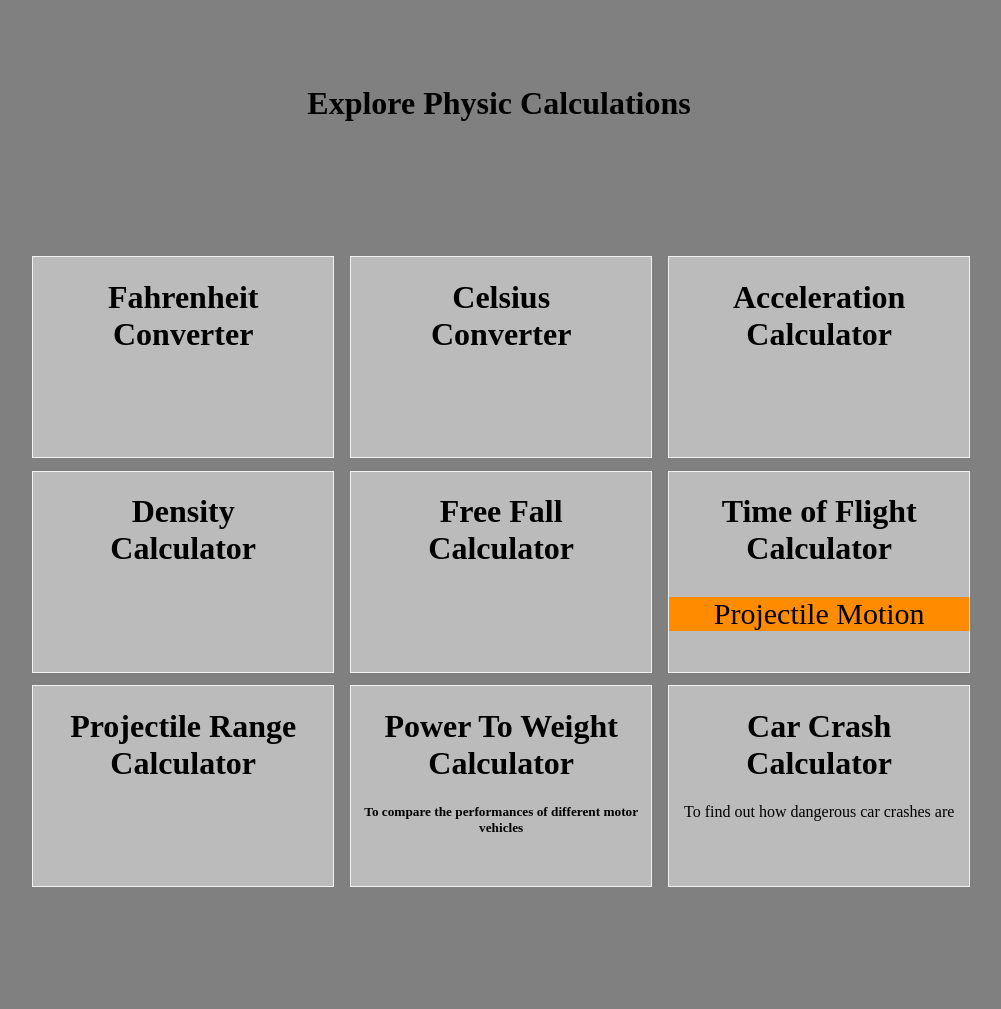
After one commit to svalenzuela1/flask-physics-calc, a Flask app: page / in a window 1280 px wide. The commit adds this page. Shown: the whole page, without its empty margins (141-1142 px from the left). Run offline with Flask 2, Linux system fonts and the light colour scheme.

Commit message:
adding home route

```diff
--- a/main.py
+++ b/main.py
@@ -1,6 +1,11 @@
 from flask import Flask, request, render_template
 
 app = Flask(__name__)
+
+@app.route('/', methods=['GET'])
+
+def home():
+    return render_template('home.html')
 
 
 @app.route('/celsius', methods=['GET', 'POST'])
--- a/static/style.css
+++ b/static/style.css
@@ -1,6 +1,77 @@
 html{
     background-color: grey;
 }
+
+
+/*Home HTML CSS*/
+.heading{
+    text-align: center;
+    padding-top: 5%;
+}
+.parent {
+    display: grid;
+    grid-template-columns: repeat(8, 1fr);
+    grid-template-rows: repeat(8, 1fr);
+    grid-column-gap: 8px;
+    grid-row-gap: 0px;
+}
+
+.div1 { grid-area: 2 / 2 / 4 / 4; padding:2%;}
+.div2 { grid-area: 2 / 4 / 4 / 6; padding:2%;}
+.div3 { grid-area: 2 / 6 / 4 / 8; padding:2%;}
+.div4 { grid-area: 4 / 2 / 6 / 4; padding:2%;}
+.div5 { grid-area: 4 / 4 / 6 / 6; padding:2%;}
+.div6 { grid-area: 4 / 6 / 6 / 8; padding:2%;}
+.div7 { grid-area: 6 / 2 / 8 / 4; padding:2%;}
+.div8 { grid-area: 6 / 4 / 8 / 6; padding:2%;}
+.div9 { grid-area: 6 / 6 / 8 / 8; padding:2%;}
+
+.flip-card {
+    background-color: transparent;
+    width: 300px;
+    height: 200px;
+    border: 1px solid #f1f1f1;
+    perspective: 1000px; /* Causes 3D effect */
+}
+
+/* This container is needed to position the front and back side */
+.flip-card-inner {
+    position: relative;
+    width: 100%;
+    height: 100%;
+    text-align: center;
+    transition: transform 0.8s;
+    transform-style: preserve-3d;
+}
+
+/* Do an horizontal flip when you move the mouse over the flip box container */
+.flip-card:hover .flip-card-inner {
+    transform: rotateY(180deg);
+}
+
+/* Position the front and back side */
+.flip-card-front, .flip-card-back {
+    position: absolute;
+    width: 100%;
+    height: 100%;
+    -webkit-backface-visibility: hidden; /* Safari */
+    backface-visibility: hidden;
+}
+
+/* Style the front side */
+.flip-card-front {
+    background-color: #bbb;
+    color: black;
+}
+
+/* Style the back side */
+.flip-card-back {
+    background-color: dodgerblue;
+    color: white;
+    transform: rotateY(180deg);
+}
+
+/*END OF HOME CSS*/
 a{
     text-decoration: none;
     color: darkorange;
--- /dev/null
+++ b/templates/home.html
@@ -0,0 +1,140 @@
+<!DOCTYPE html>
+<html>
+<head>
+    <title>Flask UI</title>
+    <link rel="stylesheet" href="style.css">
+</head>
+
+<body>
+<h1 class="heading">Explore Physic Calculations</h1>
+
+<div class="parent"> <!--PARENT DIV-->
+    <div class="div1">
+<!--EXAMPLE-->
+        <div class="flip-card">
+            <div class="flip-card-inner">
+                <div class="flip-card-front">
+                    <h1>Fahrenheit <br>Converter</h1>
+                </div>
+                <div class="flip-card-back">
+                    <h3>Fahrenheit Converter</h3>
+                    <p>Here is the link</p>
+ <button class="nav"> <a href={{ url_for('fahrenheit_converter') }}>Fahrenheit</a></button>
+                </div>
+            </div>
+        </div>
+<!--END OF EXAMPLE-->
+    </div>
+<!--    DIVISION OF CHILD DIVS -->
+    <div class="div2">
+        <div class="flip-card">
+            <div class="flip-card-inner">
+                <div class="flip-card-front">
+                    <h1>Celsius <br>Converter</h1>
+                </div>
+                <div class="flip-card-back">
+                    <h3>Celsius Converter</h3>
+                    <p>Here is the link</p>
+                    <button class="nav"> <a href={{ url_for('celsius_converter') }}>Fahrenheit</a></button>
+
+                </div>
+            </div>
+        </div>
+    </div>
+<!--DIVISION OF CHILD DIVS-->
+    <div class="div3">
+        <div class="flip-card">
+            <div class="flip-card-inner">
+                <div class="flip-card-front">
+                    <h1>Acceleration Calculator</h1>
+                </div>
+                <div class="flip-card-back">
+                    <h3>COMING SOON</h3>
+                </div>
+            </div>
+        </div>
+    </div>
+    <!--DIVISION OF CHILD DIVS-->
+    <div class="div4">
+        <div class="flip-card">
+            <div class="flip-card-inner">
+                <div class="flip-card-front">
+                    <h1>Density <br> Calculator</h1>
+                </div>
+                <div class="flip-card-back">
+                    <h3>COMING SOON</h3>
+                </div>
+            </div>
+        </div>
+    </div>
+    <!--DIVISION OF CHILD DIVS-->
+    <div class="div5">
+        <div class="flip-card">
+            <div class="flip-card-inner">
+                <div class="flip-card-front">
+                    <h1>Free Fall <br>Calculator</h1>
+                </div>
+                <div class="flip-card-back">
+                    <h3>COMING SOON</h3>
+                </div>
+            </div>
+        </div>
+    </div>
+    <!--DIVISION OF CHILD DIVS-->
+    <div class="div6">
+        <div class="flip-card">
+            <div class="flip-card-inner">
+                <div class="flip-card-front">
+                    <h1>Time of Flight Calculator</h1>
+                    <h3>Projectile Motion</h3>
+                </div>
+                <div class="flip-card-back">
+                    <h3>COMING SOON</h3>
+                </div>
+            </div>
+        </div>
+    </div>
+    <!--DIVISION OF CHILD DIVS-->
+    <div class="div7">
+        <div class="flip-card">
+            <div class="flip-card-inner">
+                <div class="flip-card-front">
+                    <h1>Projectile Range Calculator</h1>
+                </div>
+                <div class="flip-card-back">
+                    <h3>COMING SOON</h3>
+                </div>
+            </div>
+        </div>
+    </div>
+    <!--DIVISION OF CHILD DIVS-->
+    <div class="div8">
+        <div class="flip-card">
+            <div class="flip-card-inner">
+                <div class="flip-card-front">
+                    <h1>Power To Weight Calculator</h1>
+                    <h5>To compare the performances of different motor vehicles</h5>
+                </div>
+                <div class="flip-card-back">
+                    <h3>COMING SOON</h3>
+                </div>
+            </div>
+        </div>
+    </div>
+    <!--DIVISION OF CHILD DIVS-->
+    <div class="div9">
+        <div class="flip-card">
+            <div class="flip-card-inner">
+                <div class="flip-card-front">
+                    <h1>Car Crash <br>Calculator</h1>
+                    <p>To find out how dangerous car crashes are</p>
+                </div>
+                <div class="flip-card-back">
+                    <h3>COMING SOON</h3>
+                </div>
+            </div>
+        </div>
+    </div>
+</div>
+</body>
+</html>
```
